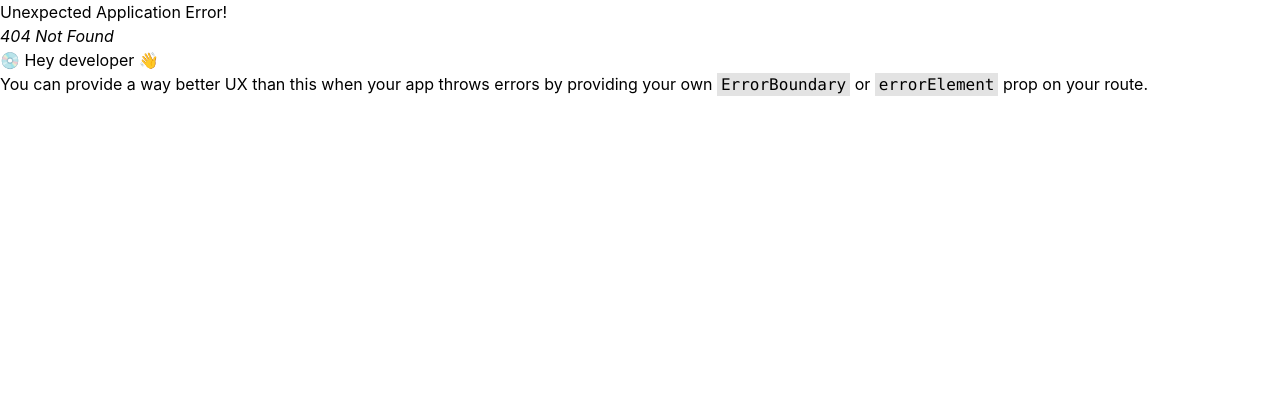
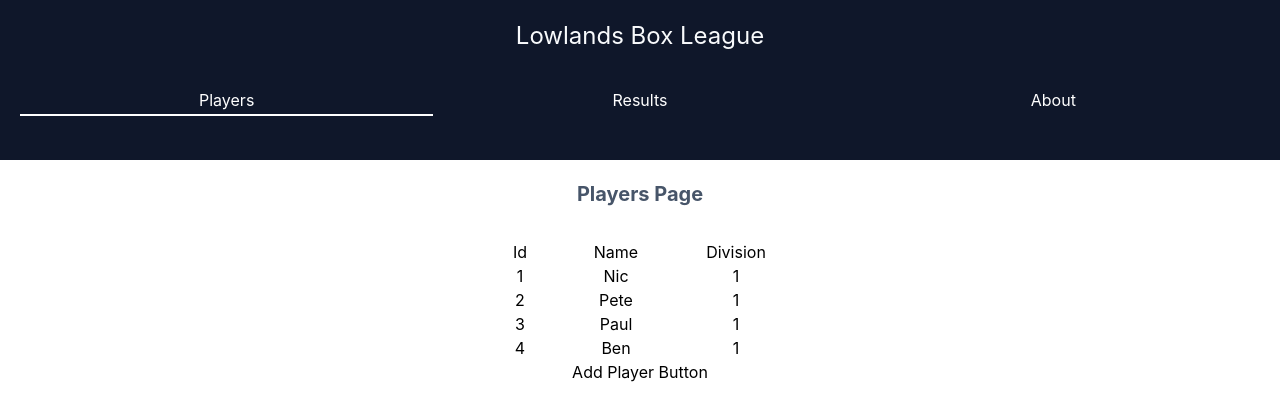
Before and after one commit to harrisonp1/box-league, a React (Create React App) app: page /players in a window 1280 px wide. Before the commit this address had no page. Shown: the top 420 px of the page. Built offline with nearby package versions, Linux system fonts and the light colour scheme.

Commit message:
adding some pages

```diff
--- /dev/null
+++ b/src/components/AboutPage.tsx
@@ -0,0 +1,3 @@
+export function AboutPage() {
+  return <div>Stuff about this website</div>;
+}
--- a/src/components/Header.tsx
+++ b/src/components/Header.tsx
@@ -4,14 +4,33 @@ export function Header() {
   return (
     <header className="text-center text-slate-50 bg-slate-900 h-40 p-5">
       <h1 className="text-2xl">Lowlands Box League</h1>
-      <nav>
+      <nav style={{ display: 'flex', paddingTop: '2em' }}>
+        <NavLink
+          to="players"
+          className={({ isActive }) =>
+            `text-white no-underline p-1 pb-0.5 border-solid border-b-2 flex-1 ${isActive ? 'border-white' : 'border-transparent'}`
+          }
+          // style={{ flex: 1 }}
+        >
+          Players
+        </NavLink>
         <NavLink
           to="results"
           className={({ isActive }) =>
-            `text-white no-underline p-1 pb-0.5 border-solid border-b-2 ${isActive ? 'border-white' : 'border-transparent'}`
+            `text-white no-underline p-1 pb-0.5 border-solid border-b-2 flex-1 ${isActive ? 'border-white' : 'border-transparent'}`
           }
+          // style={{ flex: 1 }}
         >
           Results
+        </NavLink>
+        <NavLink
+          to="about"
+          className={({ isActive }) =>
+            `text-white no-underline p-1 pb-0.5 border-solid border-b-2 flex-1 ${isActive ? 'border-white' : 'border-transparent'}`
+          }
+          // style={{ flex: 1 }}
+        >
+          About
         </NavLink>
       </nav>
     </header>
--- /dev/null
+++ b/src/components/columnWidths.ts
@@ -0,0 +1,3 @@
+export const resultsColumnWidths = ['7em', '7em', '3.5em', '3.5em', '3.5em'];
+
+export const playersColumnWidths = ['2em', '10em', '5em'];
--- /dev/null
+++ b/src/components/players/AddPlayer.tsx
@@ -0,0 +1,3 @@
+export function AddPlayer() {
+  return <div>Add a player</div>;
+}
--- /dev/null
+++ b/src/components/players/PlayerRow.tsx
@@ -0,0 +1,25 @@
+import React from 'react';
+import { Player } from '../../types';
+import { playersColumnWidths } from '../columnWidths';
+
+interface PlayerRowProps {
+  player: Player;
+}
+
+export const PlayerRow: React.FC<PlayerRowProps> = React.memo(({ player }: PlayerRowProps) => {
+  return (
+    <div
+      style={{
+        display: 'grid',
+        gridTemplateColumns: `${playersColumnWidths[0]}
+            ${playersColumnWidths[1]}
+            ${playersColumnWidths[2]}`,
+        gridTemplateRows: 'repeat(auto)',
+      }}
+    >
+      <div style={{ gridColumn: 1, gridRow: 1 }}>{player.id}</div>
+      <div style={{ gridColumn: 2, gridRow: 1 }}>{player.name}</div>
+      <div style={{ gridColumn: 3, gridRow: 1 }}>{player.div}</div>
+    </div>
+  );
+});
--- /dev/null
+++ b/src/components/players/PlayersPage.tsx
@@ -0,0 +1,40 @@
+import { players } from '../../data/players';
+import { playersColumnWidths } from '../columnWidths';
+import { PlayerRow } from './PlayerRow';
+
+export function PlayersPage() {
+  return (
+    <div className="text-center p-5">
+      <h2 className="text-xl font-bold text-slate-600">Players Page</h2>
+      <div
+        style={{
+          display: 'flex',
+          flexDirection: 'column',
+          paddingTop: '2em',
+          alignItems: 'center',
+        }}
+      >
+        <div
+          style={{
+            flex: 1,
+            display: 'grid',
+            gridTemplateColumns: `${playersColumnWidths[0]}
+            ${playersColumnWidths[1]}
+            ${playersColumnWidths[2]}`,
+            gridTemplateRows: 'repeat(auto)',
+          }}
+        >
+          <div style={{ gridColumn: 1, gridRow: 1 }}>Id</div>
+          <div style={{ gridColumn: 2, gridRow: 1 }}>Name</div>
+          <div style={{ gridColumn: 3, gridRow: 1 }}>Division</div>
+        </div>
+        <div style={{ flex: 1 }}>
+          {players.map((player, i) => {
+            return <PlayerRow player={player} />;
+          })}
+        </div>
+        <div style={{ flex: 1 }}>Add Player Button</div>
+      </div>
+    </div>
+  );
+}
--- a/src/components/results/ResultsPage.tsx
+++ b/src/components/results/ResultsPage.tsx
@@ -1,4 +1,5 @@
 import { results } from '../../data/results';
+import { resultsColumnWidths } from '../columnWidths';
 import { ResultsRow } from './ResultsRow';
 
 export function ResultsPage() {
@@ -8,7 +9,11 @@ export function ResultsPage() {
       <div
         style={{
           display: 'grid',
-          gridTemplateColumns: '5em 5em 3em 3em 3em',
+          gridTemplateColumns: `${resultsColumnWidths[0]}
+            ${resultsColumnWidths[1]}
+            ${resultsColumnWidths[2]}
+            ${resultsColumnWidths[3]}
+            ${resultsColumnWidths[4]}`,
           gridTemplateRows: 'repeat(auto)',
         }}
       >
--- a/src/components/results/ResultsRow.tsx
+++ b/src/components/results/ResultsRow.tsx
@@ -1,5 +1,6 @@
 import React from 'react';
 import { Result } from '../../types';
+import { resultsColumnWidths } from '../columnWidths';
 
 interface ResultsRowProps {
   result: Result;
@@ -10,7 +11,11 @@ export const ResultsRow: React.FC<ResultsRowProps> = React.memo(({ result }: Res
     <div
       style={{
         display: 'grid',
-        gridTemplateColumns: '5em 5em 3em 3em 3em',
+        gridTemplateColumns: `${resultsColumnWidths[0]}
+            ${resultsColumnWidths[1]}
+            ${resultsColumnWidths[2]}
+            ${resultsColumnWidths[3]}
+            ${resultsColumnWidths[4]}`,
         gridTemplateRows: 'repeat(auto)',
       }}
     >
--- a/src/components/results/columnWidths.ts
+++ /dev/null
@@ -1 +0,0 @@
-export const resultsColumnWidths = ['3em', '3em', '3em', '3em', '3em', '3em'];
```
Also changed, not shown: src/routes.tsx (+10 -0 lines).
